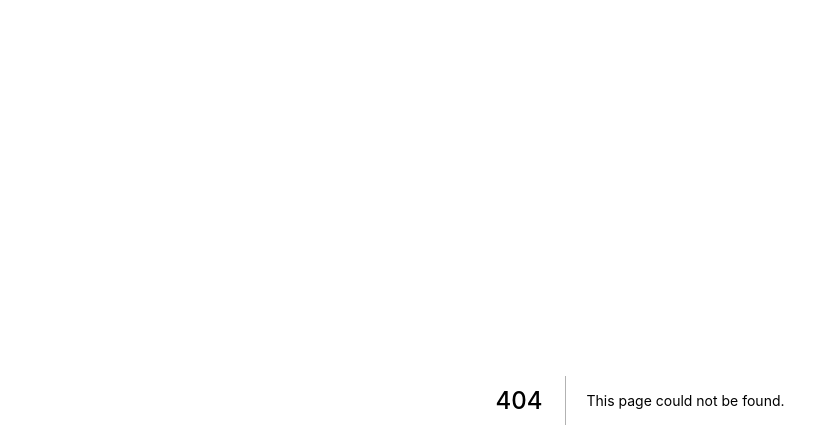
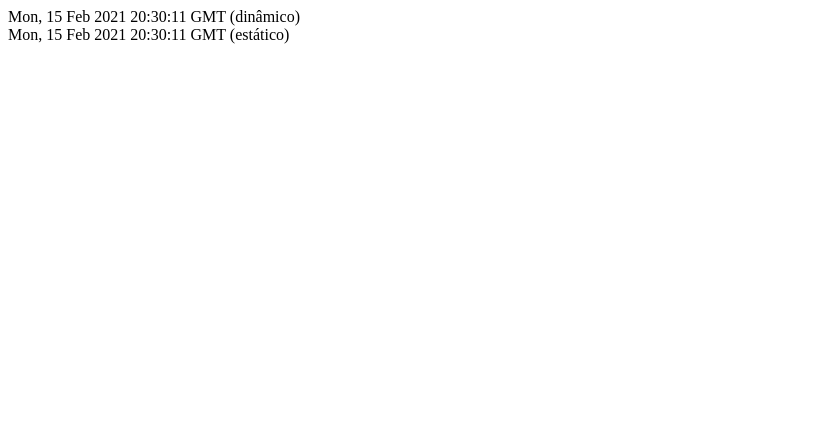
Before and after one commit to Daniel-Bichof/store, a Next.js app: page /tempo in a window 1280 px wide. Before the commit this address had no page. Shown: the top 448 px of the page, without its empty margins (0-839 px from the left). Built offline with nearby package versions, Linux system fonts and the light colour scheme.

Commit message:
test getStaticProps

```diff
--- a/pages/index.js
+++ b/pages/index.js
@@ -7,7 +7,11 @@
         <Link href="/sobre">
             <a>Acessar página Sobre</a>
         </Link>
+        <br />
+        <Link href="/tempo">
+            <a>Acessar página Tempo</a>
+        </Link>
     </div>)
 }
 
-export default Home
+export default Home;
--- /dev/null
+++ b/pages/tempo.js
@@ -0,0 +1,28 @@
+function Tempo(props) {
+    const dynamicDate = new Date()
+    const dynamicDateString = dynamicDate.toGMTString()
+
+
+    return (
+
+        <div>
+            <div>{dynamicDateString} (dinâmico)</div>
+            <div>{props.staticDateString} (estático)</div>
+        </div>
+
+    )
+}
+
+export function getStaticProps(){
+    const staticDate = new Date()
+    const staticDateString = staticDate.toGMTString()
+
+    return{
+        props: {
+            staticDateString
+        }
+    }
+
+}
+
+export default Tempo;
```
